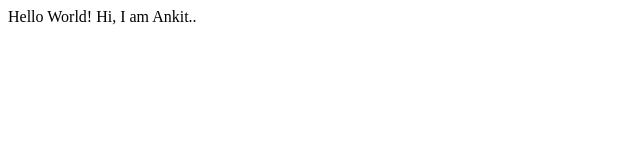
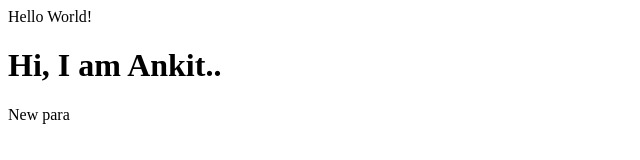
Before and after one commit to 4nkitS/Front-End-Web-UI-Frameworks-and-Tools-, a plain HTML site: page gittest/Index.html in a window 1280 px wide. Shown: the whole page, without its empty margins (0-640 px from the left). Drawn offline with Linux system fonts and the light colour scheme.

Commit message:
Second commit

```diff
--- a/gittest/Index.html
+++ b/gittest/Index.html
@@ -3,6 +3,7 @@
         Hello World!
     </head>
     <body>
-        Hi, I am Ankit..
+        <h1>Hi, I am Ankit..</h1>
+        <p>New para</p>
     </body>
 </html>
```
